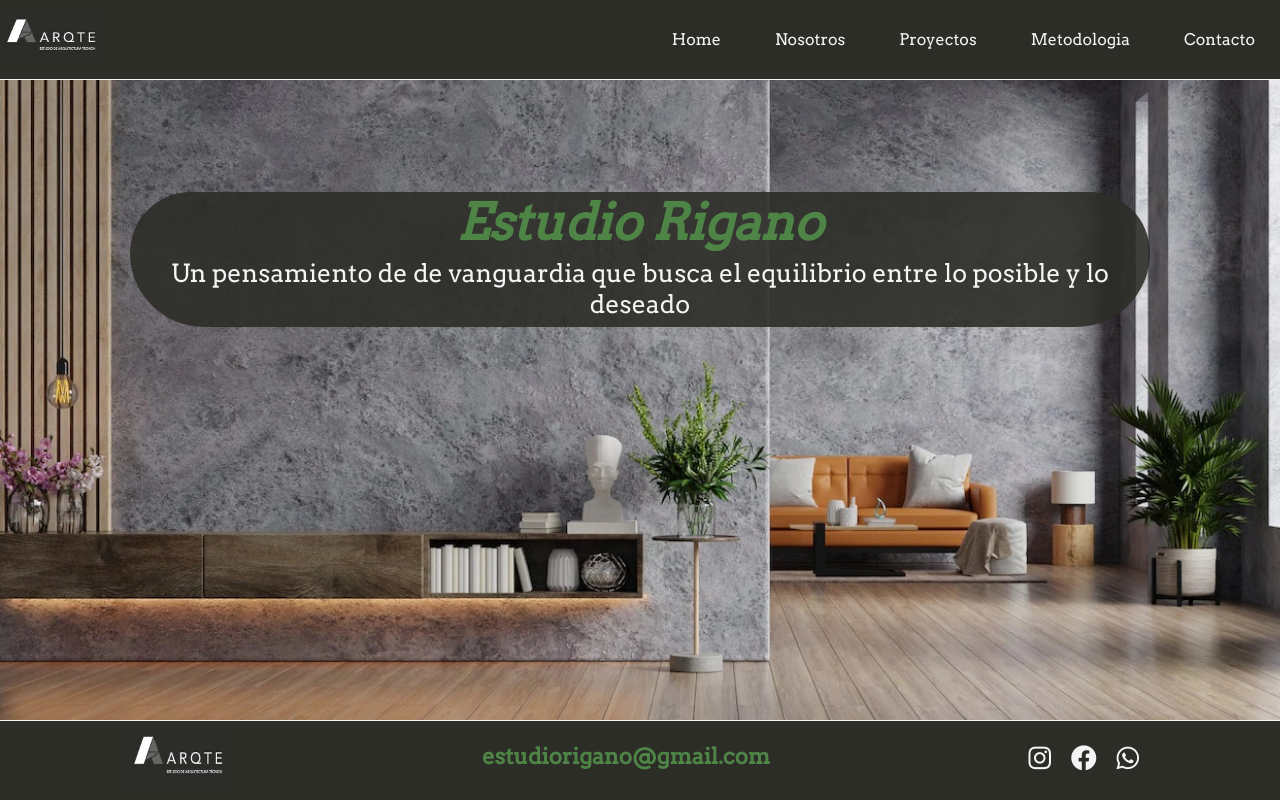
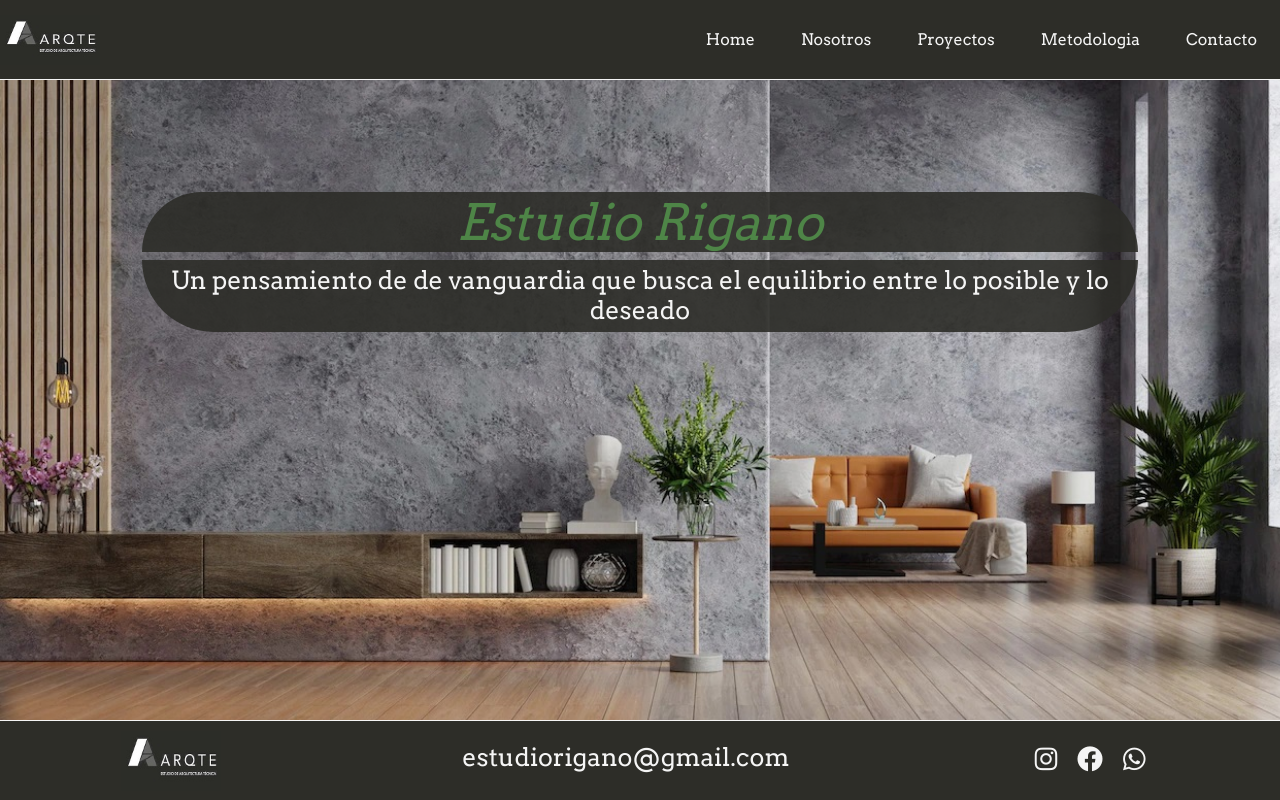
Before and after one commit to TomasPaoletti/EstudioRigano-Paoletti, a plain HTML site: page index.html in a window 1280 px wide. Drawn offline with nearby package versions, Linux system fonts and the light colour scheme.

Commit message:
probando bootstrap

```diff
--- a/index.html
+++ b/index.html
@@ -16,6 +16,8 @@
   <link href="https://fonts.googleapis.com/css2?family=Playfair+Display+SC:ital,wght@1,700&display=swap"
     rel="stylesheet" />
   <link href="https://unpkg.com/boxicons@2.0.9/css/boxicons.min.css" rel="stylesheet">
+  <link href="https://cdn.jsdelivr.net/npm/bootstrap@5.0.2/dist/css/bootstrap.min.css" rel="stylesheet"
+    integrity="sha384-EVSTQN3/azprG1Anm3QDgpJLIm9Nao0Yz1ztcQTwFspd3yD65VohhpuuCOmLASjC" crossorigin="anonymous">
   <link rel="stylesheet" href="./styles/style.css" />
 </head>
 
@@ -26,25 +28,27 @@
       <nav>
         <img class="pic-header" src="./img/logo.jpg" alt="logo" />
       </nav>
-      <nav>
-        <ul class="menu">
-          <li><a href="index.html">Home</a></li>
-          <li><a href="./page/nosotros.html">Nosotros</a></li>
-          <li><a href="./page/proyectos.html">Proyectos</a></li>
-          <li><a href="./page/metodologia.html">Metodologia</a></li>
-          <li><a href="./page/contacto.html">Contacto</a></li>
+      <nav class="navbar navbar-expand-lg navbar-light">
+        <ul class="navbar-nav mb-lg-0 menu">
+          <li class="nav-item"><a class="nav-link active" href="index.html">Home</a></li>
+          <li class="nav-item"><a class="nav-link active" href="./page/nosotros.html">Nosotros</a></li>
+          <li class="nav-item"><a class="nav-link active" href="./page/proyectos.html">Proyectos</a></li>
+          <li class="nav-item"><a class="nav-link active" href="./page/metodologia.html">Metodologia</a></li>
+          <li class="nav-item"><a class="nav-link active" href="./page/contacto.html">Contacto</a></li>
         </ul>
       </nav>
     </header>
     <!-- cierre de fila logo + nav -->
     <!-- fila de info del sitio -->
-    <main class="main">
+    <main class="main container-fluid">
+      <div>
         <div class="animate__animated animate__zoomIn">
           <h1>Estudio Rigano</h1>
         </div>
         <div class="animate__animated animate__zoomIn">
           <h3>Un pensamiento de de vanguardia que busca el equilibrio entre lo posible y lo deseado
           </h3>
+        </div>
       </div>
     </main>
     <!-- cierre fila de info del sitio-->
@@ -64,6 +68,9 @@
     </footer>
   </div>
   <!-- cierre de footer -->
+  <script src="https://cdn.jsdelivr.net/npm/bootstrap@5.0.2/dist/js/bootstrap.bundle.min.js"
+    integrity="sha384-MrcW6ZMFYlzcLA8Nl+NtUVF0sA7MsXsP1UyJoMp4YLEuNSfAP+JcXn/tWtIaxVXM" crossorigin="anonymous">
+  </script>
 </body>
 
 </html>
--- a/styles/style.css
+++ b/styles/style.css
@@ -47,9 +47,9 @@ nav ul li {
 }
 
 nav ul li a {
-    color: whitesmoke;
+    color: whitesmoke !important;
     text-decoration: none;
-    font-family: arvo;
+    font-family: arvo !important;
     margin: 15px;
     padding: 10px;
 }
@@ -275,7 +275,7 @@ footer {
 
 footer h3 {
     font-size: 15px;
-    color: rgb(78, 133, 71);
+    color: whitesmoke;
     font-family: arvo;
     padding-bottom: 8px;
 }
@@ -288,7 +288,7 @@ footer button {
 }
 
 footer button a {
-    color: whitesmoke;
+    color: whitesmoke !important;
 }
 
 footer button:hover {
@@ -483,9 +483,11 @@ footer button:hover {
     }
 
     footer h3 {
-        font-size: 22px;
-        color: rgb(78, 133, 71);
+        font-size: 25px;
+        color: whitesmoke;
         font-family: arvo;
+        margin: auto;
+        font-weight: 500;
     }
 
     footer button {
```
Lines whose indentation alone changed are shown as unchanged.
